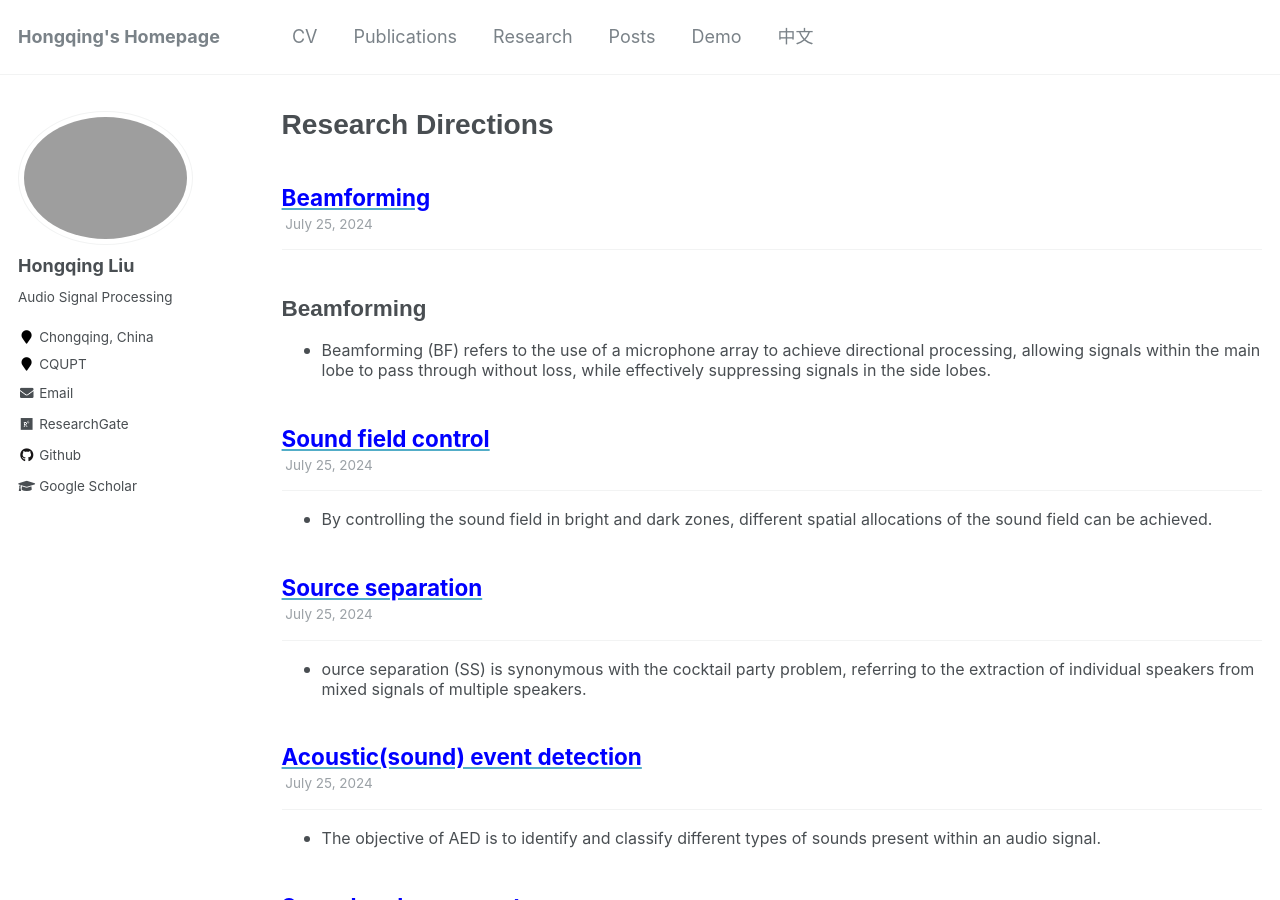
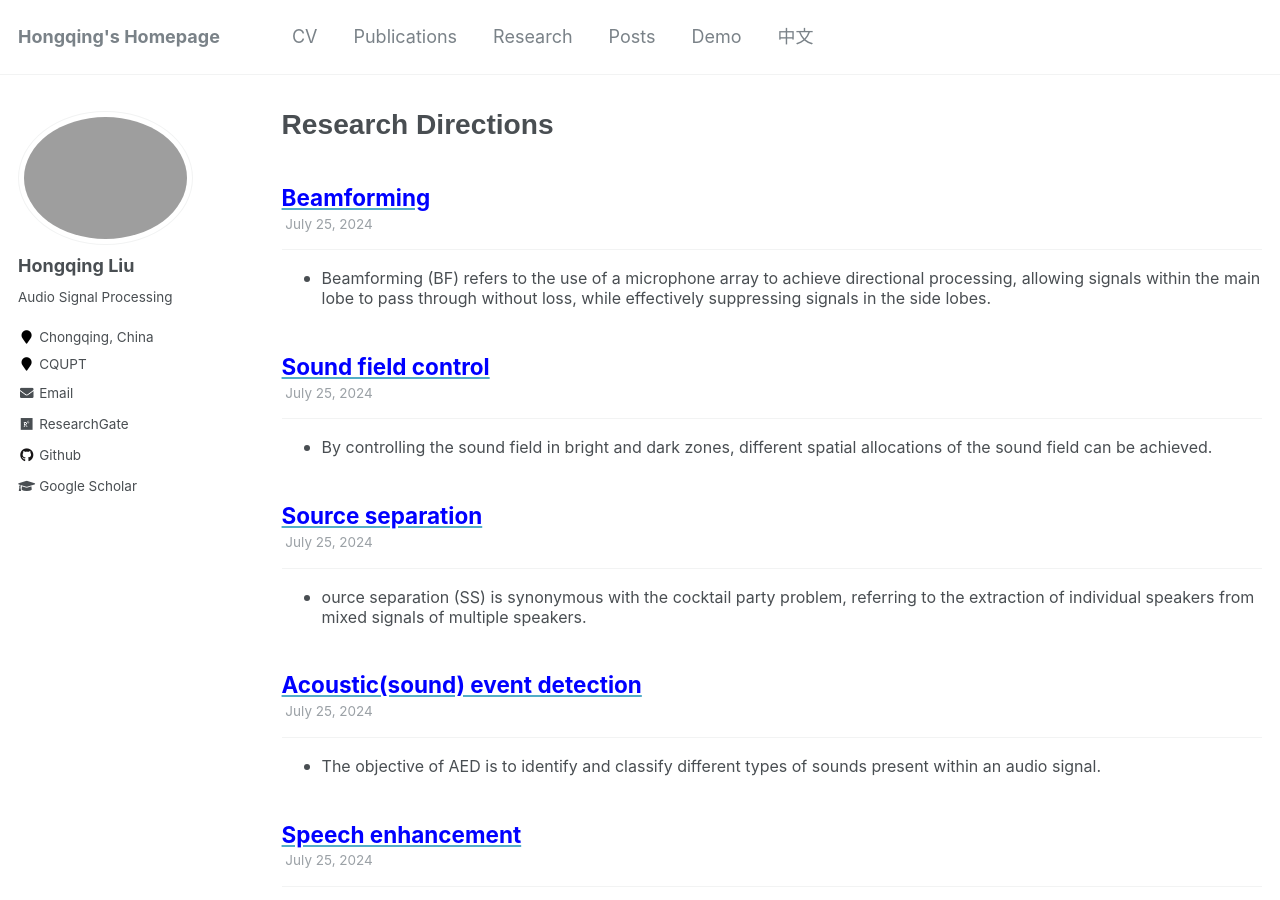
Before and after one commit to hong-qing-liu/english-hong-qing-liu.github.io, a Jekyll site: the page built from _pages/directions.html, in a window 1280 px wide and 900 px high. Built offline with Jekyll 4.4.1, drawn with Linux system fonts in a browser that asks for light colours.

Commit message:
Update bf.md

```diff
--- a/_talks/bf.md
+++ b/_talks/bf.md
@@ -1,12 +1,11 @@
 ---
-title: "<span style=\"color: blue;\">Beamforming</span>"
+title: "<span style=\"color: blue; text-decoration: none;\"> Beamforming </span>"
 collection: talks
 type: "Talk"
 permalink: /talks/bf
 ---
 
 ---
-##  Beamforming
 - <font size=3> Beamforming (BF) refers to the use of a microphone array to achieve directional processing, allowing signals within the main lobe to pass through without loss, while effectively suppressing signals in the side lobes.</font>
 
 
```
